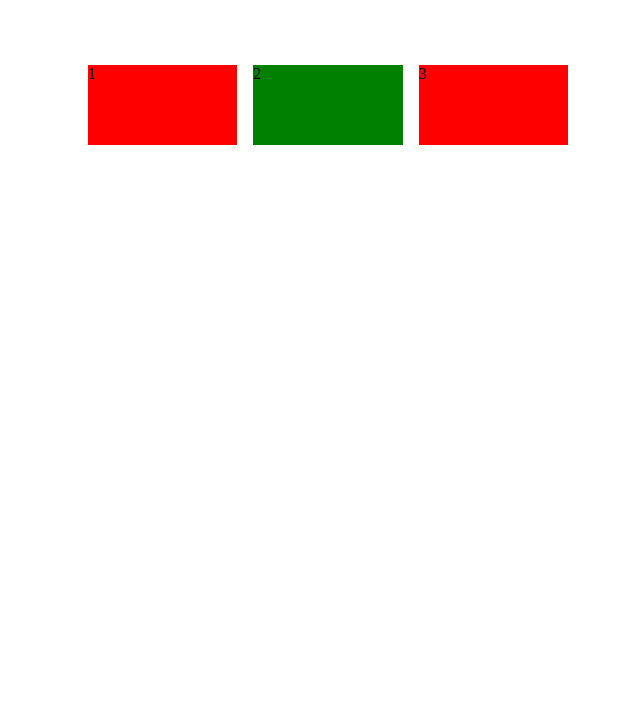
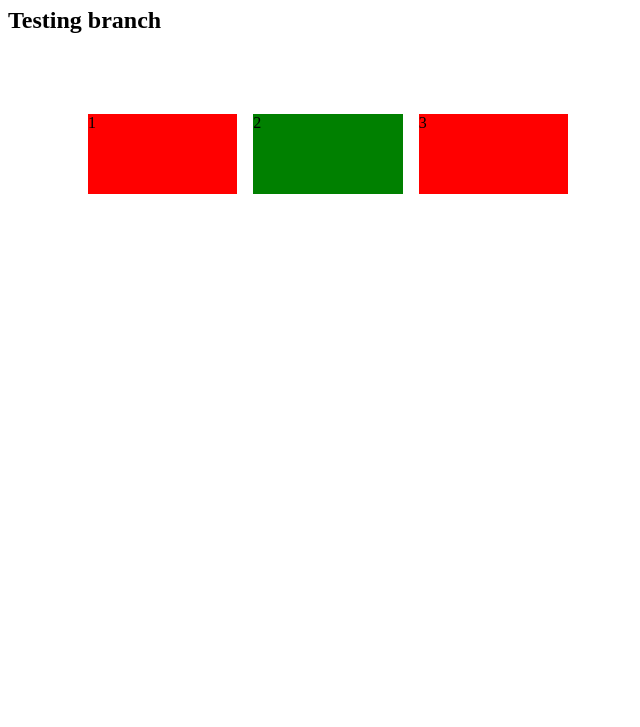
Before and after one commit to htetmyathlaing/HTML-CSS, a plain HTML site: page index.html in a window 1280 px wide. Shown: the part 73-800 px from the top of the page, without its empty margins (0-640 px from the left). Drawn offline with Linux system fonts and the light colour scheme.

Commit message:
test branch

```diff
--- a/index.html
+++ b/index.html
@@ -12,6 +12,7 @@
 
 <body>
     <h1>Testing Git</h1>
+    <h2>Testing branch</h2>
     <section>
         <div class="container">
             <div class="row">
```
